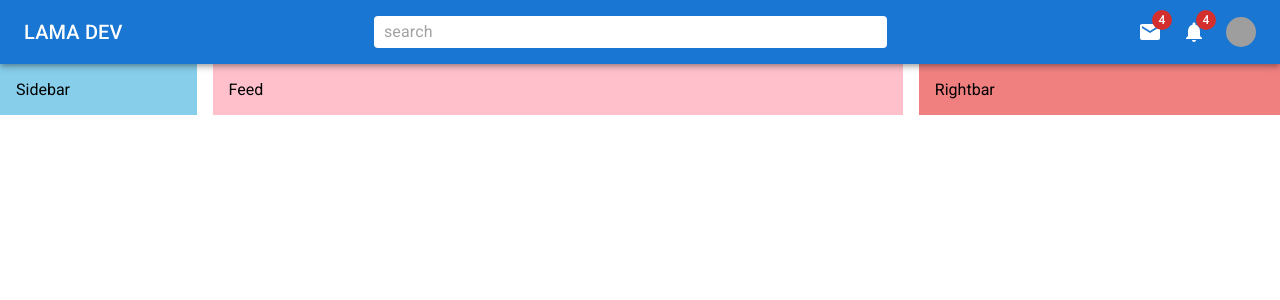
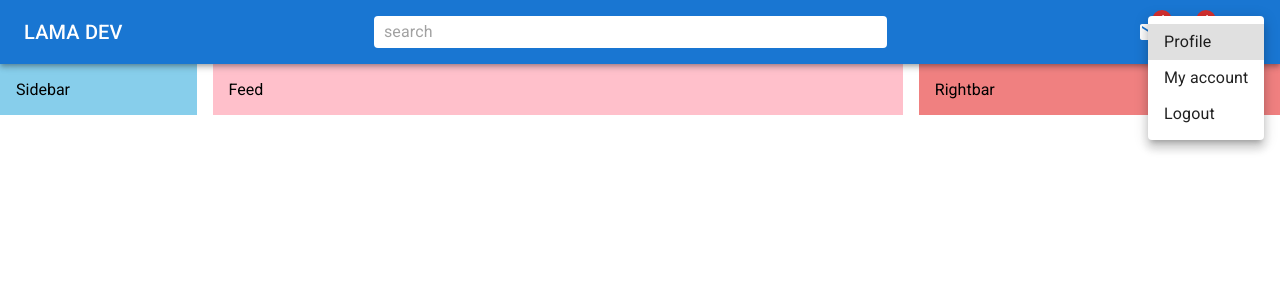
Before and after one commit to Kourosh-Hassanzadeh/MUI-Project, a React (Create React App) app: page / in a window 1280 px wide. Both pictures are taken after a click on the element 1240 px from the left and 32 px from the top of the page. Shown: the top 300 px of the page. Built offline with nearby package versions, Linux system fonts and the light colour scheme; grey boxes are pictures that could not be loaded.

Commit message:
menu added

```diff
--- a/src/components/Navbar.jsx
+++ b/src/components/Navbar.jsx
@@ -7,8 +7,10 @@
   InputBase,
   Badge,
   Avatar,
+  Menu,
+  MenuItem,
 } from "@mui/material";
-import React from "react";
+import React, { useState } from "react";
 import PetsIcon from "@mui/icons-material/Pets";
 import Pets from "@mui/icons-material/Pets";
 import { Mail } from "@mui/icons-material";
@@ -45,6 +47,7 @@
 }));
 
 export const Navbar = () => {
+  const [open, setOpen] = useState(false);
   return (
     <AppBar position="sticky">
       <StyledToolbar>
@@ -65,9 +68,10 @@
           <Avatar
             sx={{ width: 30, height: 30 }}
             src="https://w7.pngwing.com/pngs/340/946/png-transparent-avatar-user-computer-icons-software-developer-avatar-child-face-heroes-thumbnail.png"
+            onClick={(e) => setOpen(true)}
           />
         </Icons>
-        <UserBox>
+        <UserBox onClick={(e) => setOpen(true)}>
           <Avatar
             sx={{ width: 30, height: 30 }}
             src="https://w7.pngwing.com/pngs/340/946/png-transparent-avatar-user-computer-icons-software-developer-avatar-child-face-heroes-thumbnail.png"
@@ -75,6 +79,24 @@
           <Typography variant="span">John</Typography>
         </UserBox>
       </StyledToolbar>
+      <Menu
+        id="demo-positioned-menu"
+        aria-labelledby="demo-positioned-button"
+        open={open}
+        onClose={(e) => setOpen(false)}
+        anchorOrigin={{
+          vertical: "top",
+          horizontal: "right",
+        }}
+        transformOrigin={{
+          vertical: "top",
+          horizontal: "left",
+        }}
+      >
+        <MenuItem>Profile</MenuItem>
+        <MenuItem>My account</MenuItem>
+        <MenuItem>Logout</MenuItem>
+      </Menu>
     </AppBar>
   );
 };
```
